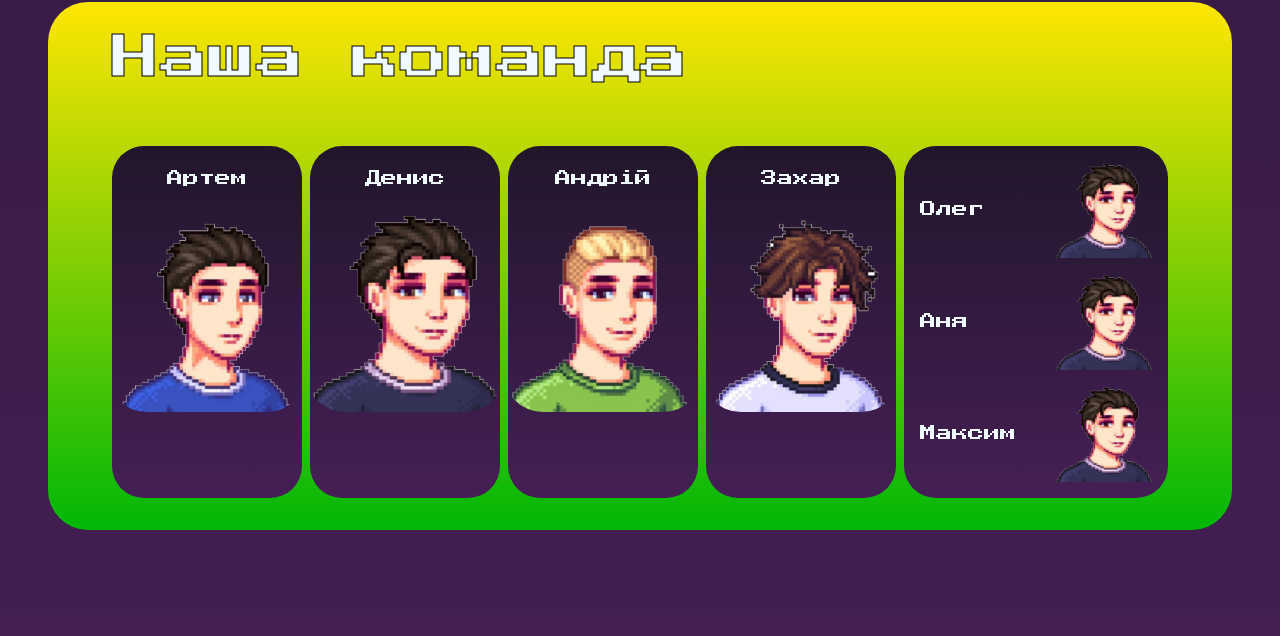
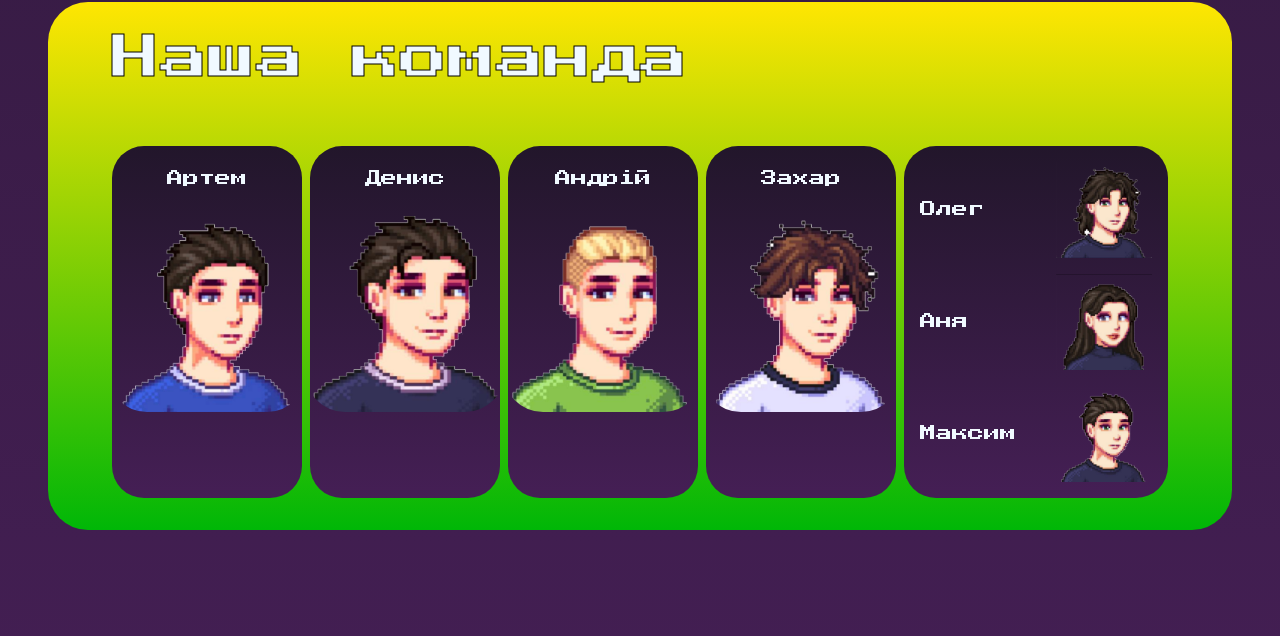
Before and after one commit to n1n1n1q/APPS-Camp-24, a plain HTML site: page web/index.html in a window 1280 px wide. Shown: the part 1644-2280 px from the top of the page. Drawn offline with Linux system fonts and the light colour scheme.

Commit message:
add mentor images

```diff
--- a/web/index.html
+++ b/web/index.html
@@ -114,7 +114,7 @@
                   <div class="text-img margin-top">
                     <h3 class="mentor-text">Олег</h3>
                     <img
-                      src="img/denys.png"
+                      src="img/oleh.png"
                       alt="photo-mentor"
                       class="photo-mentor"
                     />
@@ -124,7 +124,7 @@
                   <div class="text-img">
                     <h3 class="mentor-text">Аня</h3>
                     <img
-                      src="img/denys.png"
+                      src="img/anya.png"
                       alt="photo-mentor"
                       class="photo-mentor"
                     />
@@ -134,7 +134,7 @@
                   <div class="text-img">
                     <h3 class="mentor-text">Максим</h3>
                     <img
-                      src="img/denys.png"
+                      src="img/max.png"
                       alt="photo-mentor"
                       class="photo-mentor"
                     />
```
Also changed, not shown: web/img/anya.png (added), web/img/max.png (added), web/img/oleh.png (added).
